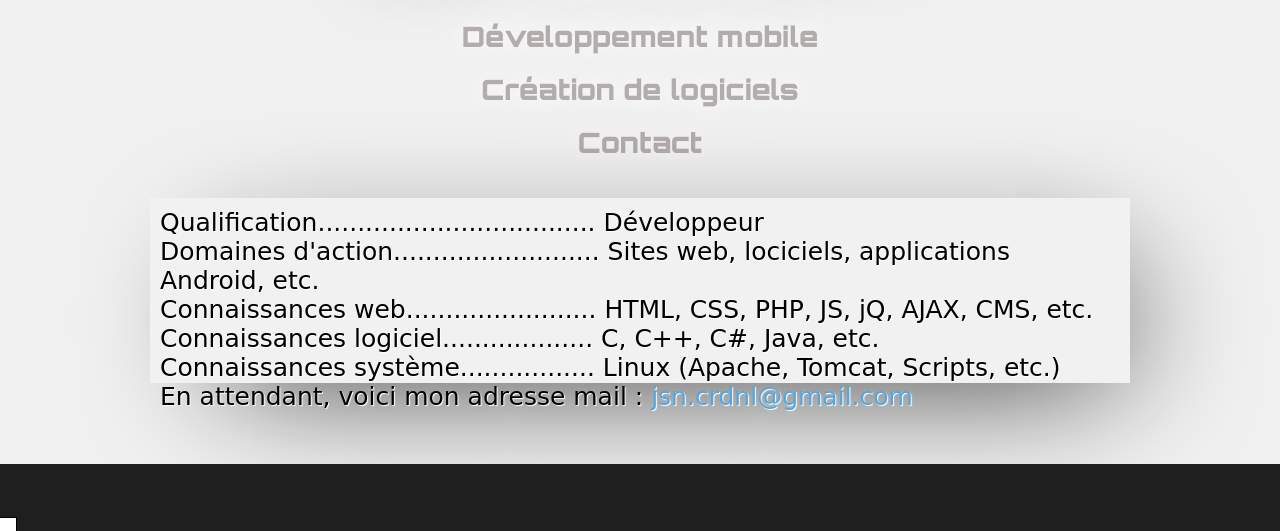
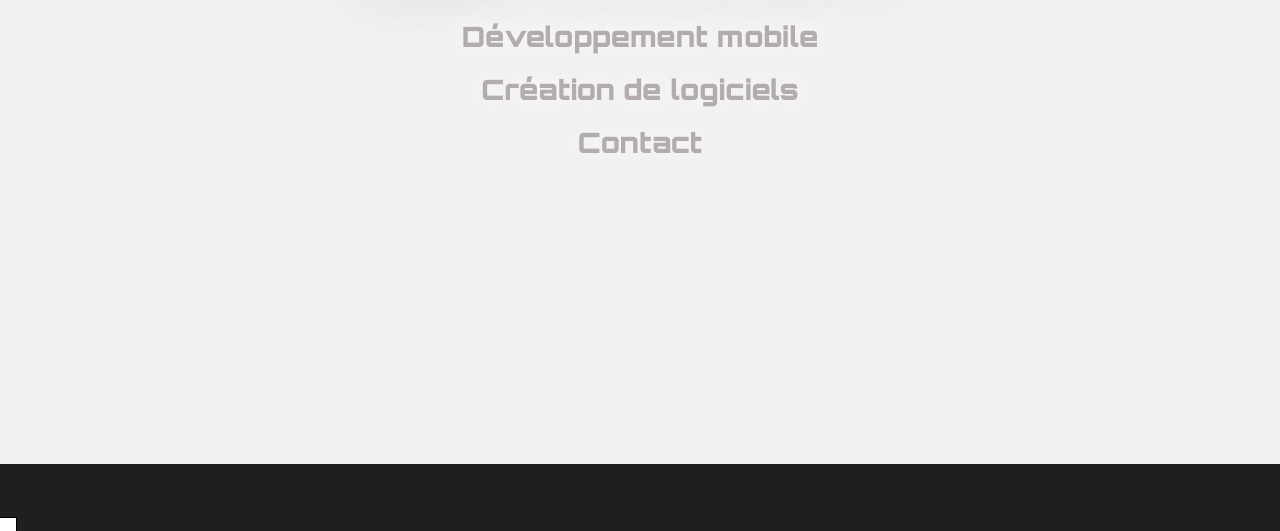
Before and after one commit to jsncrdnl/jsncrdnl.github.io, a PHP site: page /dev/index.html in a window 1280 px wide. Shown: the part 269-800 px from the top of the page. Run offline with PHP 8.4, Linux system fonts and the light colour scheme; some libraries are stand-ins or nearby versions; some web fonts are replaced.

Commit message:
Update styles.css

```diff
--- a/dev/assets/css/styles.css
+++ b/dev/assets/css/styles.css
@@ -71,6 +71,7 @@ p {
 	margin-right:auto;
 	box-shadow: 30px 30px 136px -45px black;
 	padding:10px;
+	opacity:0.0;
 }
 #mySpecs h2{
 	font-family: 'Orbitron', sans-serif;
```
